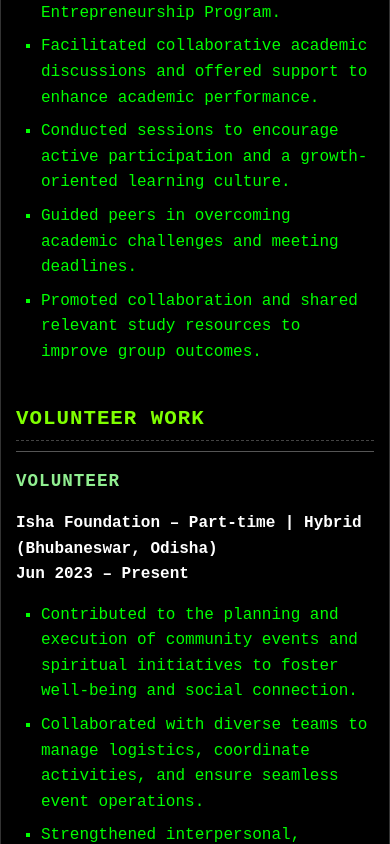
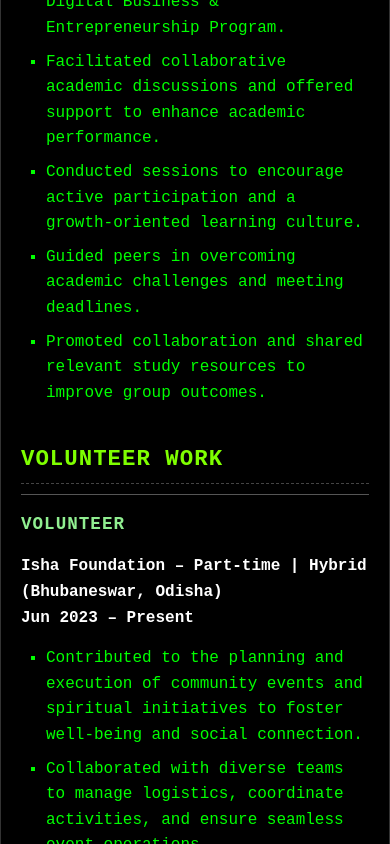
Before and after one commit to SaswatSahoo108/Resume_WebDevIIMB, a plain HTML site: page index.html in a window 390 px wide. Shown: the part 1156-2000 px from the top of the page. Drawn offline with Linux system fonts and the light colour scheme.

Commit message:
Update style.css

```diff
--- a/style.css
+++ b/style.css
@@ -163,3 +163,28 @@ body {
         padding-bottom: 0; /* No extra padding at the very bottom */
     }
   }
+/* --- Responsive Considerations (Enhanced Mobile & Tablet Support) --- */
+@media (max-width: 768px) {
+  body {
+    padding: 20px;
+  }
+
+  h1 {
+    font-size: 2.2em;
+  }
+
+  h2 {
+    font-size: 1.4em;
+  }
+
+  td {
+    display: block;
+    width: 100%;
+    padding-right: 0;
+    padding-bottom: 20px;
+  }
+
+  table tr td:last-child {
+    padding-bottom: 0;
+  }
+}
```
